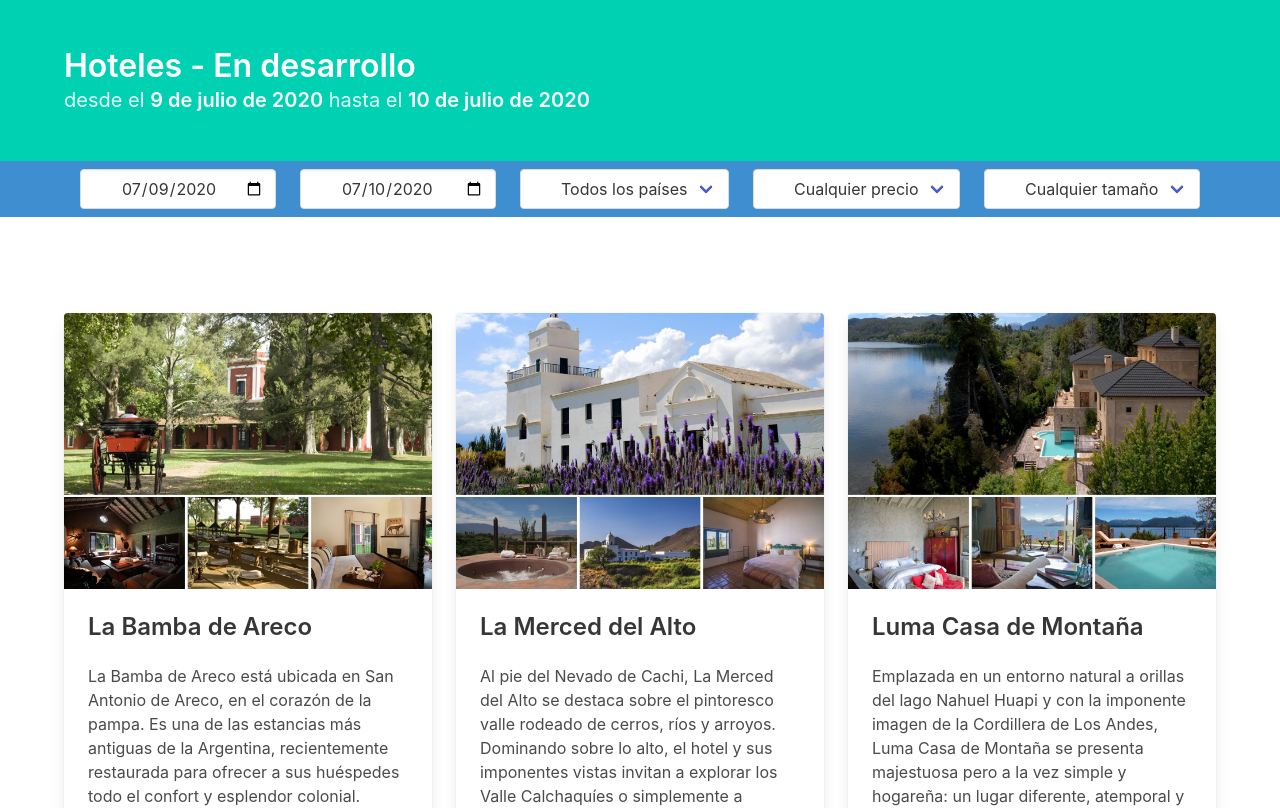
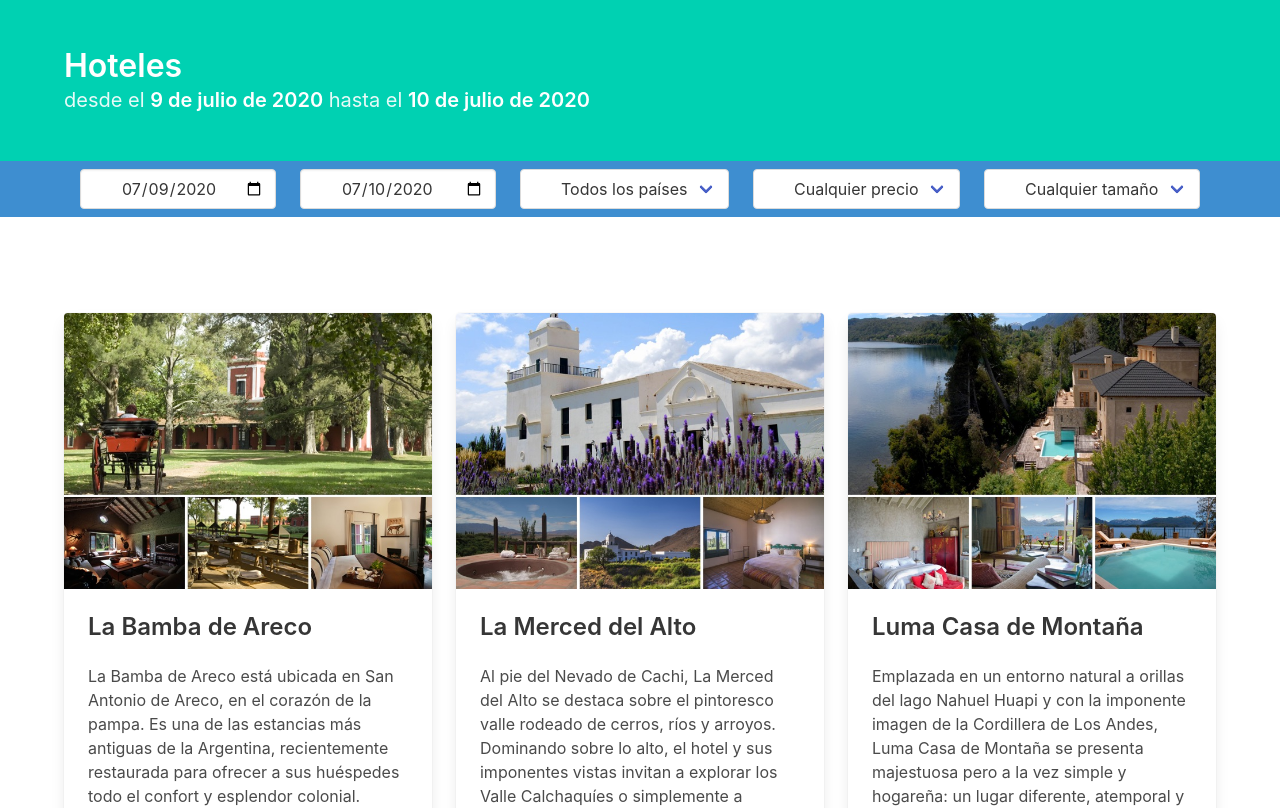
Before and after one commit to SmartNetAR/hoteles, a React (Create React App) app: page / in a window 1280 px wide. Shown: the top 808 px of the page. Built offline with nearby package versions, Linux system fonts and the light colour scheme.

Commit message:
eslint added

```diff
--- a/package.json
+++ b/package.json
@@ -38,6 +38,10 @@
     ]
   },
   "devDependencies": {
+    "eslint-config-airbnb": "^18.2.0",
+    "eslint-plugin-import": "^2.22.0",
+    "eslint-plugin-jest": "^23.18.0",
+    "eslint-plugin-jsx-a11y": "^6.3.1",
     "eslint-plugin-react": "^7.20.3"
   }
 }
--- a/src/components/Hero.js
+++ b/src/components/Hero.js
@@ -6,7 +6,7 @@
         <section className="hero is-primary">
             <div className="hero-body">
                 <div className="container">
-                    <h1 className="title">Hoteles - En desarrollo</h1>
+                    <h1 className="title">Hoteles</h1>
                     <h2 className="subtitle">
                         desde el <strong>
                             { moment( filter.dateFrom ).format( 'LL' ) }
```
Also changed, not shown: .eslintrc.js, 2 other files (tests, documents, lock files or other folders).
